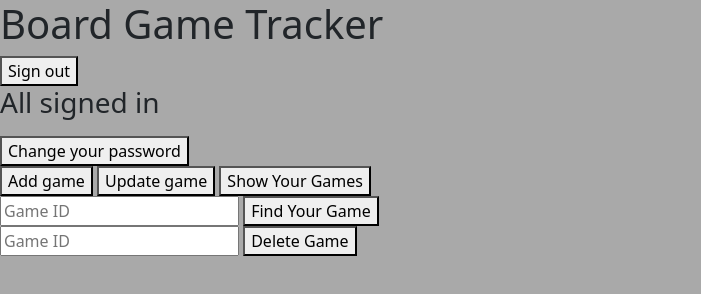
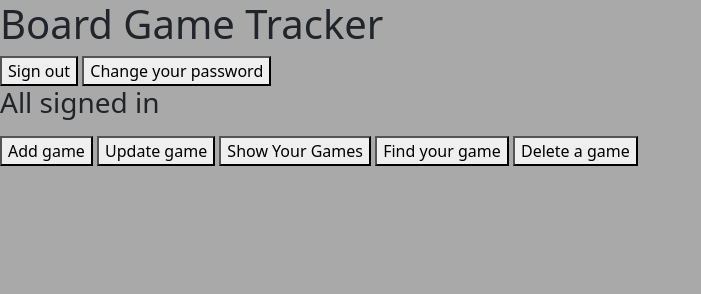
Before and after one commit to robinson4623/BoardGameSite-Client, a website built with webpack: page index.html in a window 1280 px wide. Both pictures are taken after typing "name@example.com", "Sample123" into the empty fields and a click on the button "Sign in". Shown: the whole page, without its empty margins (0-701 px from the left). Built offline with nearby package versions, Linux system fonts and the light colour scheme; files whose address does not match are found by name.

Commit message:
Final touches on MVP version

```diff
--- a/app/app.js
+++ b/app/app.js
@@ -30,15 +30,10 @@ $(() => {
     $('#update-game-form').toggle();
   });
 
-  // $('#games-display').on(
-  //   'click',
-  //   '.games-destroy-dynamic',
-  //   console.log('dynamic delete clicked')
-  //   // gameEvents.onDynamicDestroyGame
-  // );
-  // $('#games-display').on(
-  //   'submit',
-  //   '.games-update-dynamic',
-  //   console.log('dynamic update clicked')
-  //   // gameEvents.onDynamicUpdateGame
+  $('#show-find-game').on('click', function () {
+    $('#find-game-form').toggle();
+  });
+  $('#show-delete-game').on('click', function () {
+    $('#delete-game-form').toggle();
+  });
 });
--- a/app/auth/ui.js
+++ b/app/auth/ui.js
@@ -28,9 +28,11 @@ const onSignInSuccess = function (response) {
   $('#show-change-password').show();
   $('#show-add-game').show();
   $('#show-update-game').show();
-  $('#find-game-form').show();
-  $('#delete-game-form').show();
+  //$('#find-game-form').show();
+  //$('#delete-game-form').show();
   $('#index-games-btn').show();
+  $('#show-find-game').show();
+  $('#show-delete-game').show();
 
   store.user = response.user;
 };
@@ -54,6 +56,9 @@ const onSignOutSuccess = function () {
   $('#show-update-game').hide();
   $('#update-game-form').hide();
   $('#add-game-form').hide();
+  $('#show-find-game').hide();
+  $('#show-delete-game').hide();
+  $('#games-display').html('<p></p>');
   // gameEvents.currentPlayer = gameEvents.player1;
   // gameEvents.currentPlayerImage = gameEvents.player1Image;
   // gameEvents.currentPlayerWinImage = gameEvents.player1WinImage;
--- a/app/styles/index.scss
+++ b/app/styles/index.scss
@@ -16,6 +16,10 @@ body {
 #sign-out-btn,
 #index-games-btn,
 #find-game-form,
-#delete-game-form {
+#delete-game-form,
+#show-find-game,
+#show-delete-game,
+#delete-game-form,
+#find-game-form {
   display: none;
 }
--- a/index.html
+++ b/index.html
@@ -25,6 +25,7 @@
     <h1>Board Game Tracker</h1>
     <div>
       <button id="sign-out-btn" type="click">Sign out</button>
+      <button id="show-change-password">Change your password</button>
     </div>
 
     <section>
@@ -57,7 +58,6 @@
         <button id="sign-in-byn" type="submit">Sign in</button>
       </form>
 
-      <button id="show-change-password">Change your password</button>
       <form id="change-password-form">
         <input
           name="passwords[old]"
@@ -115,10 +115,15 @@
       </form>
 
       <button id="index-games-btn" type="submit">Show Your Games</button>
+
+      <button id="show-find-game">Find your game</button>
+
       <form id="find-game-form">
         <input name="games[id]" type="text" placeholder="Game ID" />
         <button id="find-one-game-btn" type="submit">Find Your Game</button>
       </form>
+
+      <button id="show-delete-game">Delete a game</button>
 
       <form id="delete-game-form">
         <input name="games[id]" type="text" placeholder="Game ID" />
```
